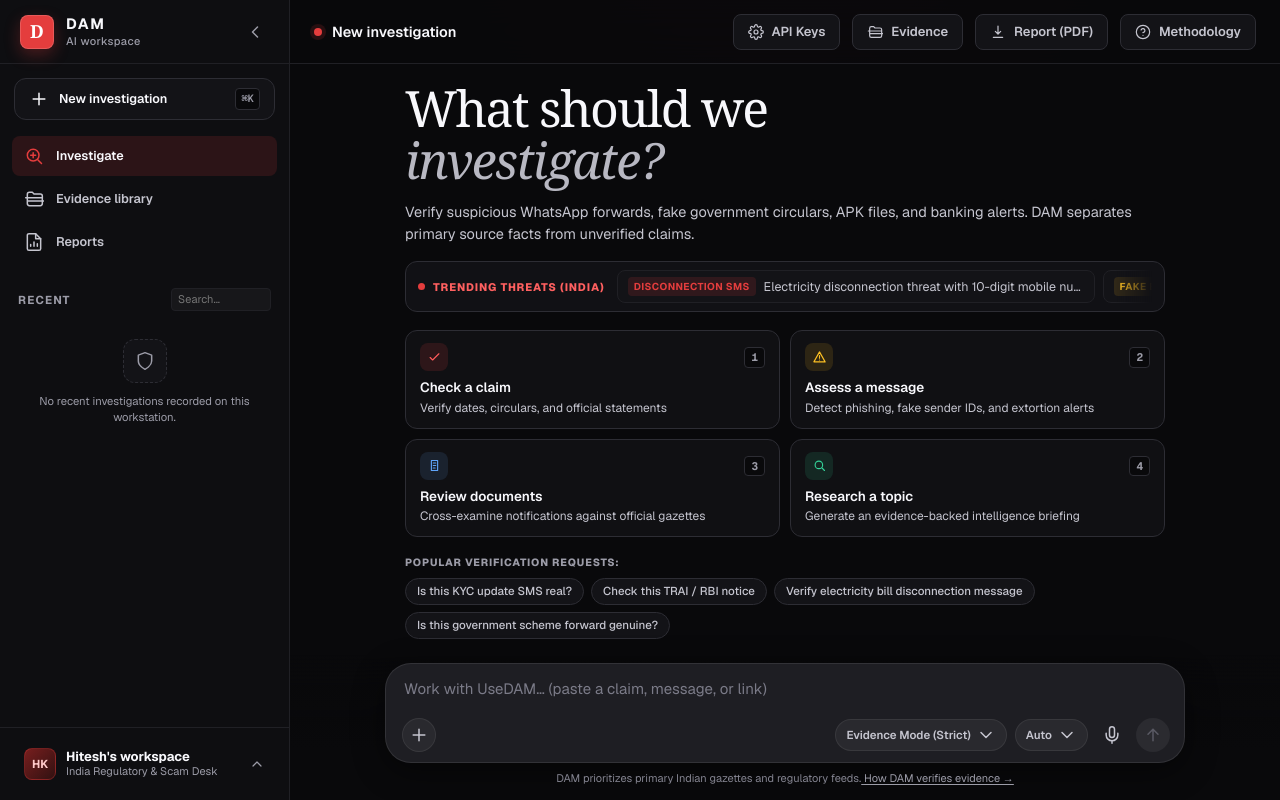
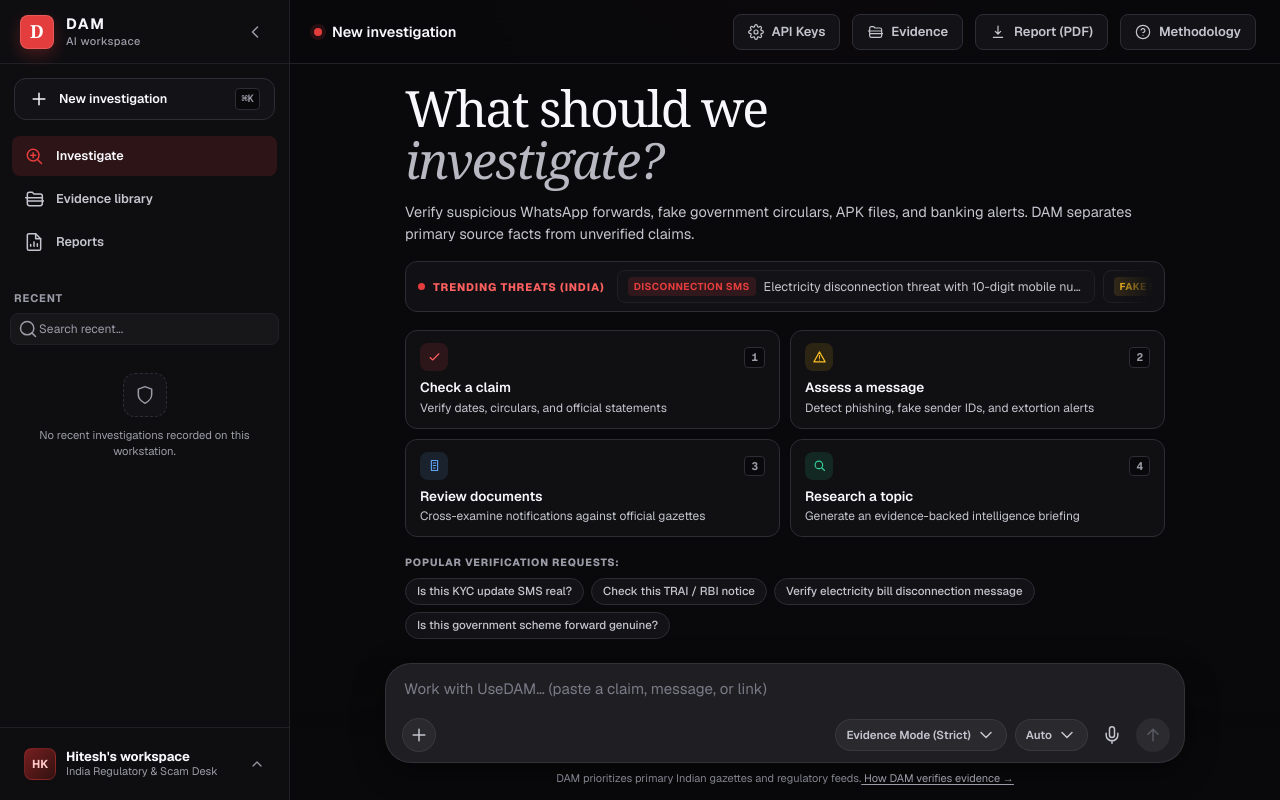
Before and after one commit to naveen-cs50-cse/DAMtesting, a Next.js app: page / in a window 1280 px wide. Built offline with nearby package versions, Linux system fonts and the light colour scheme.

Commit message:
fix(sidebar): resolve history items layout, horizontal action buttons, and search input

```diff
--- a/app/app.css
+++ b/app/app.css
@@ -235,12 +235,70 @@
   display: flex;
   align-items: center;
   justify-content: space-between;
-  padding: 8px 18px;
-  color: var(--dam-text-muted);
-  font-size: 11.5px;
+  padding: 10px 14px 6px;
+  color: var(--dam-text-muted);
+  font-size: 11px;
   font-weight: 700;
   text-transform: uppercase;
-  letter-spacing: 0.1em;
+  letter-spacing: 0.08em;
+}
+
+.sidebar-search-box {
+  margin: 0 10px 8px;
+  position: relative;
+  display: flex;
+  align-items: center;
+}
+
+.sidebar-search-input {
+  width: 100%;
+  height: 32px;
+  background: rgba(255, 255, 255, 0.035);
+  border: 1px solid var(--dam-border-subtle);
+  border-radius: var(--radius-sm);
+  padding: 0 24px 0 28px;
+  font-size: 12px;
+  color: var(--dam-text-primary);
+  outline: none;
+  transition: all var(--transition-fast);
+  box-sizing: border-box;
+}
+
+.sidebar-search-input:focus {
+  background: rgba(255, 255, 255, 0.06);
+  border-color: rgba(228, 61, 61, 0.4);
+  box-shadow: 0 0 0 1px rgba(228, 61, 61, 0.15);
+}
+
+.sidebar-search-input::placeholder {
+  color: var(--dam-text-muted);
+}
+
+.sidebar-search-icon {
+  position: absolute;
+  left: 8px;
+  color: var(--dam-text-muted);
+  pointer-events: none;
+}
+
+.sidebar-search-clear {
+  position: absolute;
+  right: 6px;
+  color: var(--dam-text-muted);
+  background: transparent;
+  border: none;
+  font-size: 14px;
+  cursor: pointer;
+  display: grid;
+  place-items: center;
+  width: 16px;
+  height: 16px;
+  border-radius: 50%;
+}
+
+.sidebar-search-clear:hover {
+  color: var(--dam-text-primary);
+  background: rgba(255, 255, 255, 0.1);
 }
 
 .search-history-btn {
@@ -324,7 +382,8 @@
   display: flex;
   align-items: center;
   border-radius: var(--radius-sm);
-  group: true;
+  margin-bottom: 2px;
+  width: 100%;
 }
 
 .history-item {
@@ -333,6 +392,7 @@
   align-items: center;
   gap: 8px;
   padding: 8px 10px;
+  padding-right: 50px;
   border-radius: var(--radius-sm);
   color: var(--dam-text-secondary);
   font-size: 13px;
@@ -341,25 +401,40 @@
   white-space: nowrap;
   text-overflow: ellipsis;
   transition: all var(--transition-fast);
-}
-
-.history-item-wrap:hover .history-item,
-.history-item-wrap.current .history-item {
+  background: transparent;
+  border: none;
+  cursor: pointer;
+  box-sizing: border-box;
+}
+
+.history-item-icon {
+  width: 13px;
+  height: 13px;
+  color: var(--dam-text-muted);
+  flex-shrink: 0;
+  opacity: 0.6;
+  transition: opacity var(--transition-fast), color var(--transition-fast);
+}
+
+.history-item-wrap:hover .history-item {
   background: var(--dam-bg-panel-hover);
+  color: var(--dam-text-primary);
+}
+
+.history-item-wrap:hover .history-item-icon {
+  opacity: 1;
   color: var(--dam-text-primary);
 }
 
 .history-item-wrap.current .history-item {
   background: var(--dam-bg-panel-active);
   font-weight: 600;
-}
-
-.history-pin-icon {
-  width: 13px;
-  height: 13px;
-  color: var(--dam-amber);
-  fill: var(--dam-amber);
-  flex-shrink: 0;
+  color: #fff;
+}
+
+.history-item-wrap.current .history-item-icon {
+  opacity: 1;
+  color: var(--dam-red);
 }
 
 .history-title-text {
@@ -374,11 +449,18 @@
   right: 6px;
   display: none;
   align-items: center;
-  gap: 2px;
+  flex-direction: row;
+  gap: 3px;
   background: var(--dam-bg-panel-hover);
-  padding: 2px;
+  padding: 2px 4px;
   border-radius: var(--radius-xs);
-  box-shadow: -6px 0 10px var(--dam-bg-panel-hover);
+  box-shadow: -8px 0 12px var(--dam-bg-panel-hover);
+  z-index: 2;
+}
+
+.history-item-wrap.current .history-actions {
+  background: var(--dam-bg-panel-active);
+  box-shadow: -8px 0 12px var(--dam-bg-panel-active);
 }
 
 .history-item-wrap:hover .history-actions {
@@ -386,21 +468,26 @@
 }
 
 .history-action-btn {
-  width: 24px;
-  height: 24px;
+  width: 22px;
+  height: 22px;
   display: grid;
   place-items: center;
   border-radius: var(--radius-xs);
   color: var(--dam-text-muted);
+  background: transparent;
+  border: none;
+  cursor: pointer;
+  transition: all var(--transition-fast);
 }
 
 .history-action-btn:hover {
   color: var(--dam-text-primary);
-  background: var(--dam-bg-panel-active);
+  background: rgba(255, 255, 255, 0.12);
 }
 
 .history-action-btn.delete:hover {
-  color: var(--dam-red);
+  color: #ff6e6e;
+  background: rgba(228, 61, 61, 0.2);
 }
 
 /* Sidebar Footer & Workspace Menu */
--- a/components/Sidebar.tsx
+++ b/components/Sidebar.tsx
@@ -60,32 +60,43 @@
         {items.map(item => (
           <div
             key={item.id}
+            className={`history-item-wrap ${item.id === activeId ? 'current' : ''}`}
+          >
+            <button
+              type="button"
               className={`history-item ${item.id === activeId ? 'active' : ''}`}
               onClick={() => onSelectConversation(item.id)}
+              title={item.title}
             >
-            <span className="history-title">{item.title}</span>
-            <div className="history-item-actions">
+              <svg viewBox="0 0 24 24" width="13" height="13" fill="none" stroke="currentColor" strokeWidth="2" className="history-item-icon" aria-hidden="true">
+                <path d="M21 15a2 2 0 0 1-2 2H7l-4 4V5a2 2 0 0 1 2-2h14a2 2 0 0 1 2 2z" />
+              </svg>
+              <span className="history-title-text">{item.title}</span>
+            </button>
+            <div className="history-actions" role="toolbar" aria-label="Conversation actions">
               <button
                 type="button"
                 className="history-action-btn"
-                title="Rename"
+                title="Rename investigation"
+                aria-label="Rename"
                 onClick={e => {
                   e.stopPropagation();
                   onRenameConversation(item);
                 }}
               >
-                <svg viewBox="0 0 24 24" width="13" height="13" fill="none" stroke="currentColor" strokeWidth="2"><path d="M11 4H4a2 2 0 0 0-2 2v14a2 2 0 0 0 2 2h14a2 2 0 0 0 2-2v-7"/><path d="M18.5 2.5a2.121 2.121 0 0 1 3 3L12 15l-4 1 1-4 9.5-9.5z"/></svg>
+                <svg viewBox="0 0 24 24" width="12" height="12" fill="none" stroke="currentColor" strokeWidth="2"><path d="M11 4H4a2 2 0 0 0-2 2v14a2 2 0 0 0 2 2h14a2 2 0 0 0 2-2v-7"/><path d="M18.5 2.5a2.121 2.121 0 0 1 3 3L12 15l-4 1 1-4 9.5-9.5z"/></svg>
               </button>
               <button
                 type="button"
-                className="history-action-btn"
-                title="Delete"
+                className="history-action-btn delete"
+                title="Delete investigation"
+                aria-label="Delete"
                 onClick={e => {
                   e.stopPropagation();
                   onDeleteConversation(item.id);
                 }}
               >
-                <svg viewBox="0 0 24 24" width="13" height="13" fill="none" stroke="currentColor" strokeWidth="2"><polyline points="3 6 5 6 21 6"/><path d="M19 6v14a2 2 0 0 1-2 2H7a2 2 0 0 1-2-2V6m3 0V4a2 2 0 0 1 2-2h4a2 2 0 0 1 2 2v2"/></svg>
+                <svg viewBox="0 0 24 24" width="12" height="12" fill="none" stroke="currentColor" strokeWidth="2"><polyline points="3 6 5 6 21 6"/><path d="M19 6v14a2 2 0 0 1-2 2H7a2 2 0 0 1-2-2V6m3 0V4a2 2 0 0 1 2-2h4a2 2 0 0 1 2 2v2"/></svg>
               </button>
             </div>
           </div>
@@ -140,23 +151,32 @@
       <div className="history-section">
         <div className="history-label">
           <span>Recent</span>
-          <div style={{ display: 'flex', alignItems: 'center', gap: 6 }}>
+        </div>
+
+        <div className="sidebar-search-box">
+          <svg className="sidebar-search-icon" viewBox="0 0 24 24" width="13" height="13" fill="none" stroke="currentColor" strokeWidth="2" aria-hidden="true">
+            <circle cx="11" cy="11" r="8" />
+            <path d="m21 21-4.35-4.35" />
+          </svg>
           <input
             type="text"
-              placeholder="Search..."
+            className="sidebar-search-input"
+            placeholder="Search recent..."
             value={searchQuery}
             onChange={e => setSearchQuery(e.target.value)}
-              style={{
-                width: 100,
-                fontSize: 11,
-                padding: '2px 6px',
-                background: 'rgba(255,255,255,0.04)',
-                border: '1px solid var(--dam-border-subtle)',
-                borderRadius: 4,
-                color: 'var(--dam-text-secondary)',
-              }}
+            aria-label="Search investigations"
           />
-          </div>
+          {searchQuery && (
+            <button
+              type="button"
+              className="sidebar-search-clear"
+              onClick={() => setSearchQuery('')}
+              title="Clear search"
+              aria-label="Clear search"
+            >
+              &times;
+            </button>
+          )}
         </div>
 
         <div className="history-list" role="region" aria-label="Investigation History">
@@ -164,6 +184,10 @@
             <div className="history-empty">
               <div className="history-empty-icon"><ShieldIcon /></div>
               <p>No recent investigations recorded on this workstation.</p>
+            </div>
+          ) : filtered.length === 0 ? (
+            <div className="history-empty">
+              <p>No matches for &ldquo;{searchQuery}&rdquo;</p>
             </div>
           ) : (
             <>
```
Lines whose indentation alone changed are shown as unchanged.
